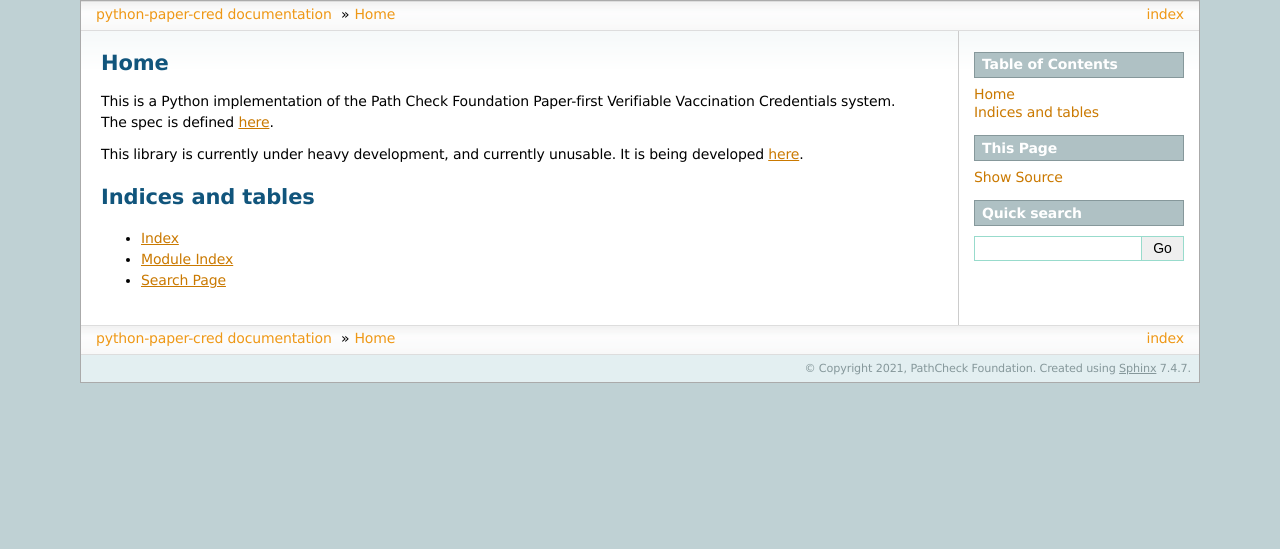
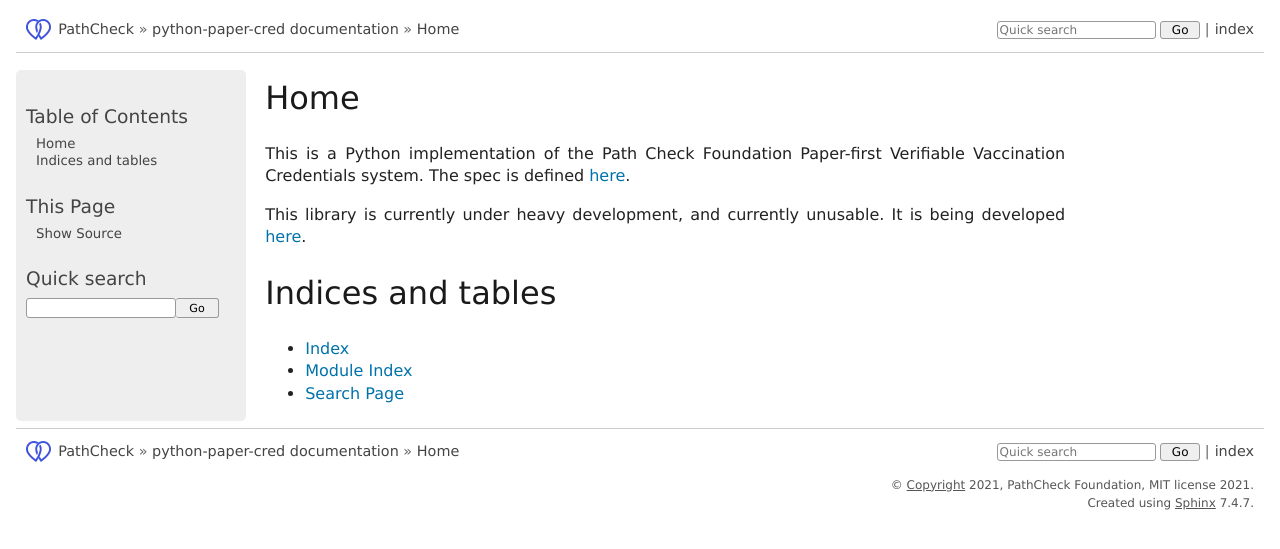
Before and after one commit to ArmaanB/python-paper-cred, a Sphinx documentation site: the page built from docs/index.rst, in a window 1280 px wide. Shown: the top 549 px of the page. Built offline with Sphinx 7.4.7, drawn with Linux system fonts in a browser that asks for light colours.

Commit message:
Use docs.python.org theme

```diff
--- /dev/null
+++ b/docs/_theme/README.rst
@@ -0,0 +1,25 @@
+Python Docs Sphinx Theme
+=========================
+
+This is the theme for the Python documentation modified for use for
+python-paper-cred.
+
+Note that when adopting this theme, you're also borrowing an element of the
+trust and credibility established by the CPython core developers over the
+years. That's fine, and you're welcome to do so for other Python community
+projects if you so choose, but please keep in mind that in doing so you're also
+choosing to accept some of the responsibility for maintaining that collective
+trust.
+
+To use the theme, install it into your docs build environment via ``pip``
+(preferably in a virtual environment).
+
+
+Configuration options
+---------------------
+
+To use this theme, add the following to ``conf.py``:
+
+- ``html_theme = 'python_docs_theme'``
+
+- ``html_sidebars``, defaults taken from http://www.sphinx-doc.org/en/stable/config.html#confval-html_sidebars
--- /dev/null
+++ b/docs/_theme/python_docs_theme/__init__.py
@@ -0,0 +1,11 @@
+import os
+
+
+def setup(app):
+    current_dir = os.path.abspath(os.path.dirname(__file__))
+    app.add_html_theme("python_docs_theme", current_dir)
+
+    return {
+        "parallel_read_safe": True,
+        "parallel_write_safe": True,
+    }
--- /dev/null
+++ b/docs/_theme/python_docs_theme/layout.html
@@ -0,0 +1,25 @@
+{% extends "classic/layout.html" %}
+{% block rootrellink %}<li><img src="{{ pathto('_static/' + theme_root_icon, 1) }}" alt style=vertical-align:middle;margin-top:-1px;padding-right:.5em><li><a href={{theme_root_url}}>{{theme_root_name}}</a>{{ reldelim1 }}{% if theme_root_include_title %}
+<a href="{{ pathto('index') }}">{{ shorttitle }}</a>{{ reldelim1 }}
+{% endif %}
+{% endblock %}
+{%- macro searchbox() %}
+{# modified from sphinx/themes/basic/searchbox.html #}
+{%- if builder != "htmlhelp" %}<div class=inline-search style=display:none role=search><form class=inline-search action="{{ pathto('search') }}"><input placeholder="{{ _('Quick search') }}" name=q>
+<input type=submit value="{{ _('Go') }}">
+<input type=hidden name=check_keywords value=yes>
+<input type=hidden name=area value=default></form></div><script>$('.inline-search').show(0)</script>{%- endif %}
+{%- endmacro %}
+{% block relbar1 %} {% if builder != 'qthelp' %} {{ relbar() }} {% endif %} {% endblock %}
+{% block relbar2 %} {% if builder != 'qthelp' %} {{ relbar() }} {% endif %} {% endblock %}
+{% block relbaritems %}
+{%- if pagename != "search" and builder != "singlehtml" and builder != "htmlhelp" %}<li class=right>{{ searchbox() }}
+{{ reldelim2 }}{%- endif %}
+{% endblock %}
+{% block extrahead %}
+<link rel="shortcut icon" type=image/webp href="{{ pathto('_static/' + theme_root_icon, 1) }}">{% if builder != "htmlhelp" %}
+{% if not embedded %}<script src="{{ pathto('_static/copybutton.js', 1) }}"></script>{% endif %}
+{% endif %}
+{{ super() }}
+{% endblock %}
+{% block footer %}<div class=footer>&copy; <a href="{{ pathto('copyright') }}">{% trans %}Copyright{% endtrans %}</a> {{ copyright|e }}, MIT license 2021.<br>{% trans sphinx_version=sphinx_version|e %}Created using <a href=https://www.sphinx-doc.org/>Sphinx</a> {{ sphinx_version }}.{% endtrans %}</div>{% endblock %}
--- /dev/null
+++ b/docs/_theme/python_docs_theme/layout_raw.html
@@ -0,0 +1,53 @@
+{% extends "classic/layout.html" %}
+
+{% block rootrellink %}
+    <li><img src="{{ pathto('_static/' + theme_root_icon, 1) }}" alt=""
+             style="vertical-align: middle; margin-top: -1px; padding-right: 0.5em"/></li>
+    <li><a href="{{theme_root_url}}">{{theme_root_name}}</a>{{ reldelim1 }}</li>
+    {% if theme_root_include_title %}
+    <a href="{{ pathto('index') }}">{{ shorttitle }}</a>{{ reldelim1 }}
+    {% endif %}
+{% endblock %}
+
+{%- macro searchbox() %}
+{# modified from sphinx/themes/basic/searchbox.html #}
+    {%- if builder != "htmlhelp" %}
+    <div class="inline-search" style="display: none" role="search">
+        <form class="inline-search" action="{{ pathto('search') }}" method="get">
+          <input placeholder="{{ _('Quick search') }}" type="text" name="q" />
+          <input type="submit" value="{{ _('Go') }}" />
+          <input type="hidden" name="check_keywords" value="yes" />
+          <input type="hidden" name="area" value="default" />
+        </form>
+    </div>
+    <script type="text/javascript">$('.inline-search').show(0);</script>
+    {%- endif %}
+{%- endmacro %}
+
+{% block relbar1 %} {% if builder != 'qthelp' %} {{ relbar() }} {% endif %} {% endblock %}
+{% block relbar2 %} {% if builder != 'qthelp' %} {{ relbar() }} {% endif %} {% endblock %}
+{% block relbaritems %}
+    {%- if pagename != "search" and builder != "singlehtml" and builder != "htmlhelp" %}
+    <li class="right">
+        {{ searchbox() }}
+        {{ reldelim2 }}
+    </li>
+    {%- endif %}
+{% endblock %}
+
+{% block extrahead %}
+    <link rel="shortcut icon" type="image/webp" href="{{ pathto('_static/' + theme_root_icon, 1) }}" />
+    {% if builder != "htmlhelp" %}
+    {% if not embedded %}<script type="text/javascript" src="{{ pathto('_static/copybutton.js', 1) }}"></script>{% endif %}
+    {% endif %}
+    {{ super() }}
+{% endblock %}
+
+{% block footer %}
+    <div class="footer">
+    &copy; <a href="{{ pathto('copyright') }}">{% trans %}Copyright{% endtrans %}</a> {{ copyright|e }}, MIT license 2021.
+    <br />
+
+    {% trans sphinx_version=sphinx_version|e %}Created using <a href="https://www.sphinx-doc.org/">Sphinx</a> {{ sphinx_version }}.{% endtrans %}
+    </div>
+{% endblock %}
--- /dev/null
+++ b/docs/_theme/python_docs_theme/static/copybutton.js
@@ -0,0 +1,63 @@
+$(document).ready(function() {
+    /* Add a [>>>] button on the top-right corner of code samples to hide
+     * the >>> and ... prompts and the output and thus make the code
+     * copyable. */
+    var div = $('.highlight-python .highlight,' +
+                '.highlight-python3 .highlight,' +
+                '.highlight-pycon .highlight,' +
+                '.highlight-default .highlight');
+    var pre = div.find('pre');
+
+    // get the styles from the current theme
+    pre.parent().parent().css('position', 'relative');
+    var hide_text = 'Hide the prompts and output';
+    var show_text = 'Show the prompts and output';
+    var border_width = pre.css('border-top-width');
+    var border_style = pre.css('border-top-style');
+    var border_color = pre.css('border-top-color');
+    var button_styles = {
+        'cursor':'pointer', 'position': 'absolute', 'top': '0', 'right': '0',
+        'border-color': border_color, 'border-style': border_style,
+        'border-width': border_width, 'color': border_color, 'text-size': '75%',
+        'font-family': 'monospace', 'padding-left': '0.2em', 'padding-right': '0.2em',
+        'border-radius': '0 3px 0 0'
+    }
+
+    // create and add the button to all the code blocks that contain >>>
+    div.each(function(index) {
+        var jthis = $(this);
+        if (jthis.find('.gp').length > 0) {
+            var button = $('<span class="copybutton">&gt;&gt;&gt;</span>');
+            button.css(button_styles)
+            button.attr('title', hide_text);
+            button.data('hidden', 'false');
+            jthis.prepend(button);
+        }
+        // tracebacks (.gt) contain bare text elements that need to be
+        // wrapped in a span to work with .nextUntil() (see later)
+        jthis.find('pre:has(.gt)').contents().filter(function() {
+            return ((this.nodeType == 3) && (this.data.trim().length > 0));
+        }).wrap('<span>');
+    });
+
+    // define the behavior of the button when it's clicked
+    $('.copybutton').click(function(e){
+        e.preventDefault();
+        var button = $(this);
+        if (button.data('hidden') === 'false') {
+            // hide the code output
+            button.parent().find('.go, .gp, .gt').hide();
+            button.next('pre').find('.gt').nextUntil('.gp, .go').css('visibility', 'hidden');
+            button.css('text-decoration', 'line-through');
+            button.attr('title', show_text);
+            button.data('hidden', 'true');
+        } else {
+            // show the code output
+            button.parent().find('.go, .gp, .gt').show();
+            button.next('pre').find('.gt').nextUntil('.gp, .go').css('visibility', 'visible');
+            button.css('text-decoration', 'none');
+            button.attr('title', hide_text);
+            button.data('hidden', 'false');
+        }
+    });
+});
--- /dev/null
+++ b/docs/_theme/python_docs_theme/static/pydoctheme.css
@@ -0,0 +1,194 @@
+@import url("default.css");
+
+body {
+    background-color: white;
+    margin-left: 1em;
+    margin-right: 1em;
+    text-justify: none;
+}
+
+div.related {
+    margin-bottom: 1.2em;
+    padding: 0.5em 0;
+    border-top: 1px solid #ccc;
+    margin-top: 0.5em;
+}
+
+div.related a:hover {
+    color: #0095C4;
+}
+
+div.related:first-child {
+    border-top: 0;
+    border-bottom: 1px solid #ccc;
+}
+
+.inline-search {
+    display: inline;
+}
+form.inline-search input {
+    display: inline;
+}
+form.inline-search input[type="submit"] {
+    width: 40px;
+}
+
+div.sphinxsidebar {
+    background-color: #eeeeee;
+    border-radius: 5px;
+    line-height: 130%;
+    font-size: smaller;
+}
+
+div.sphinxsidebar h3, div.sphinxsidebar h4 {
+    margin-top: 1.5em;
+}
+
+div.sphinxsidebarwrapper > h3:first-child {
+    margin-top: 0.2em;
+}
+
+div.sphinxsidebarwrapper > ul > li > ul > li {
+    margin-bottom: 0.4em;
+}
+
+div.sphinxsidebar a:hover {
+    color: #0095C4;
+}
+
+form.inline-search input,
+div.sphinxsidebar input {
+    font-family: 'Lucida Grande',Arial,sans-serif;
+    border: 1px solid #999999;
+    font-size: smaller;
+    border-radius: 3px;
+}
+
+div.sphinxsidebar input[type=text] {
+    max-width: 150px;
+}
+
+div.body {
+    padding: 0 0 0 1.2em;
+}
+
+div.body p {
+    line-height: 140%;
+}
+
+div.body h1, div.body h2, div.body h3, div.body h4, div.body h5, div.body h6 {
+    margin: 0;
+    border: 0;
+    padding: 0.3em 0;
+}
+
+div.body hr {
+    border: 0;
+    background-color: #ccc;
+    height: 1px;
+}
+
+div.body pre {
+    border-radius: 3px;
+    border: 1px solid #ac9;
+}
+
+div.body div.admonition, div.body div.impl-detail {
+    border-radius: 3px;
+}
+
+div.body div.impl-detail > p {
+    margin: 0;
+}
+
+div.body div.seealso {
+    border: 1px solid #dddd66;
+}
+
+div.body a {
+    color: #0072aa;
+}
+
+div.body a:visited {
+    color: #6363bb;
+}
+
+div.body a:hover {
+    color: #00B0E4;
+}
+
+tt, code, pre {
+    font-family: monospace, sans-serif;
+    font-size: 96.5%;
+}
+
+div.body tt, div.body code {
+    border-radius: 3px;
+}
+
+div.body tt.descname, div.body code.descname {
+    font-size: 120%;
+}
+
+div.body tt.xref, div.body a tt, div.body code.xref, div.body a code {
+    font-weight: normal;
+}
+
+table.docutils {
+    border: 1px solid #ddd;
+    min-width: 20%;
+    border-radius: 3px;
+    margin-top: 10px;
+    margin-bottom: 10px;
+}
+
+table.docutils td, table.docutils th {
+    border: 1px solid #ddd !important;
+    border-radius: 3px;
+}
+
+table p, table li {
+    text-align: left !important;
+}
+
+table.docutils th {
+    background-color: #eee;
+    padding: 0.3em 0.5em;
+}
+
+table.docutils td {
+    background-color: white;
+    padding: 0.3em 0.5em;
+}
+
+table.footnote, table.footnote td {
+    border: 0 !important;
+}
+
+div.footer {
+    line-height: 150%;
+    margin-top: -2em;
+    text-align: right;
+    width: auto;
+    margin-right: 10px;
+}
+
+div.footer a:hover {
+    color: #0095C4;
+}
+
+.refcount {
+    color: #060;
+}
+
+.stableabi {
+    color: #229;
+}
+
+.highlight {
+    background: none !important;
+}
+
+dl > dt span ~ em {
+    font-family: monospace, sans-serif;
+}
--- /dev/null
+++ b/docs/_theme/python_docs_theme/static/sidebar.js
@@ -0,0 +1,194 @@
+/*
+ * sidebar.js
+ * ~~~~~~~~~~
+ *
+ * This script makes the Sphinx sidebar collapsible and implements intelligent
+ * scrolling. This is a slightly modified version of Sphinx's own sidebar.js.
+ *
+ * .sphinxsidebar contains .sphinxsidebarwrapper.  This script adds in
+ * .sphixsidebar, after .sphinxsidebarwrapper, the #sidebarbutton used to
+ * collapse and expand the sidebar.
+ *
+ * When the sidebar is collapsed the .sphinxsidebarwrapper is hidden and the
+ * width of the sidebar and the margin-left of the document are decreased.
+ * When the sidebar is expanded the opposite happens.  This script saves a
+ * per-browser/per-session cookie used to remember the position of the sidebar
+ * among the pages.  Once the browser is closed the cookie is deleted and the
+ * position reset to the default (expanded).
+ *
+ * :copyright: Copyright 2007-2011 by the Sphinx team, see AUTHORS.
+ * :license: BSD, see LICENSE for details.
+ *
+ */
+
+$(function() {
+  // global elements used by the functions.
+  // the 'sidebarbutton' element is defined as global after its
+  // creation, in the add_sidebar_button function
+  var jwindow = $(window);
+  var jdocument = $(document);
+  var bodywrapper = $('.bodywrapper');
+  var documentwrapper = $('.documentwrapper');
+  var sidebar = $('.sphinxsidebar');
+  var sidebarwrapper = $('.sphinxsidebarwrapper');
+
+  // original margin-left of the bodywrapper and width of the sidebar
+  // with the sidebar expanded
+  var bw_margin_expanded = bodywrapper.css('margin-left');
+  var ssb_width_expanded = sidebar.width();
+
+  // margin-left of the bodywrapper and width of the sidebar
+  // with the sidebar collapsed
+  var bw_margin_collapsed = '.8em';
+  var ssb_width_collapsed = '.8em';
+
+  // colors used by the current theme
+  var dark_color = '#AAAAAA';
+  var light_color = '#CCCCCC';
+
+  function get_viewport_height() {
+    if (window.innerHeight)
+      return window.innerHeight;
+    else
+      return jwindow.height();
+  }
+
+  function sidebar_is_collapsed() {
+    return sidebarwrapper.is(':not(:visible)');
+  }
+
+  function toggle_sidebar() {
+    if (sidebar_is_collapsed())
+      expand_sidebar();
+    else
+      collapse_sidebar();
+    // adjust the scrolling of the sidebar
+    scroll_sidebar();
+  }
+
+  function collapse_sidebar() {
+    sidebarwrapper.hide();
+    sidebar.css('width', ssb_width_collapsed);
+    bodywrapper.css('margin-left', bw_margin_collapsed);
+    sidebarbutton.css({
+        'margin-left': '0',
+        'height': documentwrapper.height(),
+        'border-radius': '5px'
+    });
+    sidebarbutton.find('span').text('»');
+    sidebarbutton.attr('title', _('Expand sidebar'));
+    document.cookie = 'sidebar=collapsed';
+  }
+
+  function expand_sidebar() {
+    bodywrapper.css('margin-left', bw_margin_expanded);
+    sidebar.css('width', ssb_width_expanded);
+    sidebarwrapper.show();
+    sidebarbutton.css({
+        'margin-left': ssb_width_expanded-12,
+        'height': Math.max(sidebarwrapper.height(), documentwrapper.height()),
+        'border-radius': '0 5px 5px 0'
+    });
+    sidebarbutton.find('span').text('«');
+    sidebarbutton.attr('title', _('Collapse sidebar'));
+    //sidebarwrapper.css({'padding-top':
+    //  Math.max(window.pageYOffset - sidebarwrapper.offset().top, 10)});
+    document.cookie = 'sidebar=expanded';
+  }
+
+  function add_sidebar_button() {
+    sidebarwrapper.css({
+        'float': 'left',
+        'margin-right': '0',
+        'width': ssb_width_expanded - 28
+    });
+    // create the button
+    sidebar.append(
+      '<div id="sidebarbutton"><span>&laquo;</span></div>'
+    );
+    var sidebarbutton = $('#sidebarbutton');
+    // find the height of the viewport to center the '<<' in the page
+    var viewport_height = get_viewport_height();
+    var sidebar_offset = sidebar.offset().top;
+    var sidebar_height = Math.max(documentwrapper.height(), sidebar.height());
+    sidebarbutton.find('span').css({
+        'display': 'block',
+        'position': 'fixed',
+        'top': Math.min(viewport_height/2, sidebar_height/2 + sidebar_offset) - 10
+    });
+
+    sidebarbutton.click(toggle_sidebar);
+    sidebarbutton.attr('title', _('Collapse sidebar'));
+    sidebarbutton.css({
+        'border-radius': '0 5px 5px 0',
+        'color': '#444444',
+        'background-color': '#CCCCCC',
+        'font-size': '1.2em',
+        'cursor': 'pointer',
+        'height': sidebar_height,
+        'padding-top': '1px',
+        'padding-left': '1px',
+        'margin-left': ssb_width_expanded - 12
+    });
+
+    sidebarbutton.hover(
+      function () {
+          $(this).css('background-color', dark_color);
+      },
+      function () {
+          $(this).css('background-color', light_color);
+      }
+    );
+  }
+
+  function set_position_from_cookie() {
+    if (!document.cookie)
+      return;
+    var items = document.cookie.split(';');
+    for(var k=0; k<items.length; k++) {
+      var key_val = items[k].split('=');
+      var key = key_val[0];
+      if (key == 'sidebar') {
+        var value = key_val[1];
+        if ((value == 'collapsed') && (!sidebar_is_collapsed()))
+          collapse_sidebar();
+        else if ((value == 'expanded') && (sidebar_is_collapsed()))
+          expand_sidebar();
+      }
+    }
+  }
+
+  add_sidebar_button();
+  var sidebarbutton = $('#sidebarbutton');
+  set_position_from_cookie();
+
+
+  /* intelligent scrolling */
+  function scroll_sidebar() {
+    var sidebar_height = sidebarwrapper.height();
+    var viewport_height = get_viewport_height();
+    var offset = sidebar.position()['top'];
+    var wintop = jwindow.scrollTop();
+    var winbot = wintop + viewport_height;
+    var curtop = sidebarwrapper.position()['top'];
+    var curbot = curtop + sidebar_height;
+    // does sidebar fit in window?
+    if (sidebar_height < viewport_height) {
+      // yes: easy case -- always keep at the top
+      sidebarwrapper.css('top', $u.min([$u.max([0, wintop - offset - 10]),
+                            jdocument.height() - sidebar_height - 200]));
+    }
+    else {
+      // no: only scroll if top/bottom edge of sidebar is at
+      // top/bottom edge of window
+      if (curtop > wintop && curbot > winbot) {
+        sidebarwrapper.css('top', $u.max([wintop - offset - 10, 0]));
+      }
+      else if (curtop < wintop && curbot < winbot) {
+        sidebarwrapper.css('top', $u.min([winbot - sidebar_height - offset - 20,
+                              jdocument.height() - sidebar_height - 200]));
+      }
+    }
+  }
+  jwindow.scroll(scroll_sidebar);
+});
--- /dev/null
+++ b/docs/_theme/python_docs_theme/theme.conf
@@ -0,0 +1,30 @@
+[theme]
+inherit = default
+stylesheet = pydoctheme.css
+pygments_style = sphinx
+
+[options]
+bodyfont = 'Lucida Grande', Arial, sans-serif
+headfont = 'Lucida Grande', Arial, sans-serif
+footerbgcolor = white
+footertextcolor = #555555
+relbarbgcolor = white
+relbartextcolor = #666666
+relbarlinkcolor = #444444
+sidebarbgcolor = white
+sidebartextcolor = #444444
+sidebarlinkcolor = #444444
+bgcolor = white
+textcolor = #222222
+linkcolor = #0090c0
+visitedlinkcolor = #00608f
+headtextcolor = #1a1a1a
+headbgcolor = white
+headlinkcolor = #aaaaaa
+codebgcolor = #eeffcc
+codetextcolor = #333333
+
+root_name = PathCheck
+root_url = https://pathcheck.org/
+root_icon = logo.webp
+root_include_title = True
--- a/docs/conf.py
+++ b/docs/conf.py
@@ -48,9 +48,5 @@
 # The theme to use for HTML and HTML Help pages.  See the documentation for
 # a list of builtin themes.
 #
-html_theme = "sphinxdoc"
-
-# Add any paths that contain custom static files (such as style sheets) here,
-# relative to this directory. They are copied after the builtin static files,
-# so a file named "default.css" will overwrite the builtin "default.css".
-html_static_path = ["_static"]
+html_theme_path = ["_theme"]
+html_theme = "python_docs_theme"
```
Also changed, not shown: docs/_theme/python_docs_theme/static/logo.webp (added), 1 other file.
